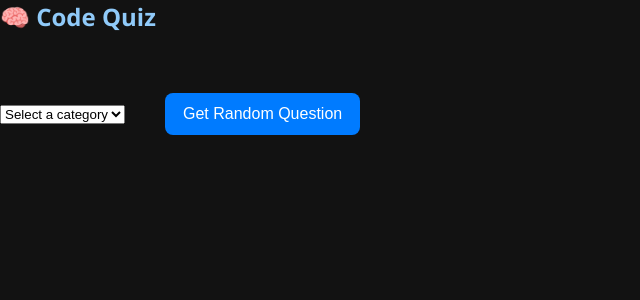
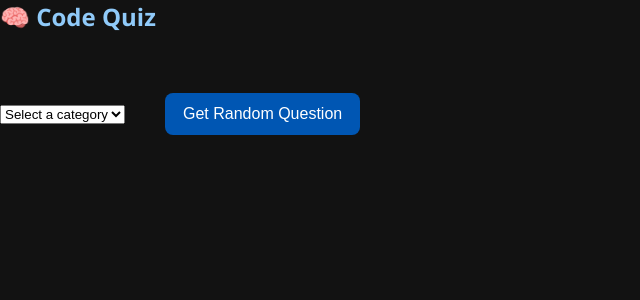
Before and after one commit to srirama2004/Algoeas, a React (Create React App) app in the folder frontend/: page /quiz in a window 1280 px wide. In both pictures the pointer is over the button "Get Random Question". Shown: the top 300 px of the page, without its empty margins (0-640 px from the left). Built offline with nearby package versions, Linux system fonts and the light colour scheme.

Commit message:
Update QuizPage.css

```diff
--- a/frontend/src/components/QuizPage.css
+++ b/frontend/src/components/QuizPage.css
@@ -189,3 +189,6 @@ pre {
 .hintbtn:hover {
   background-color: #0056b3;
 }
+.ranbtn:hover {
+  background-color: #0056b3;
+}
```
